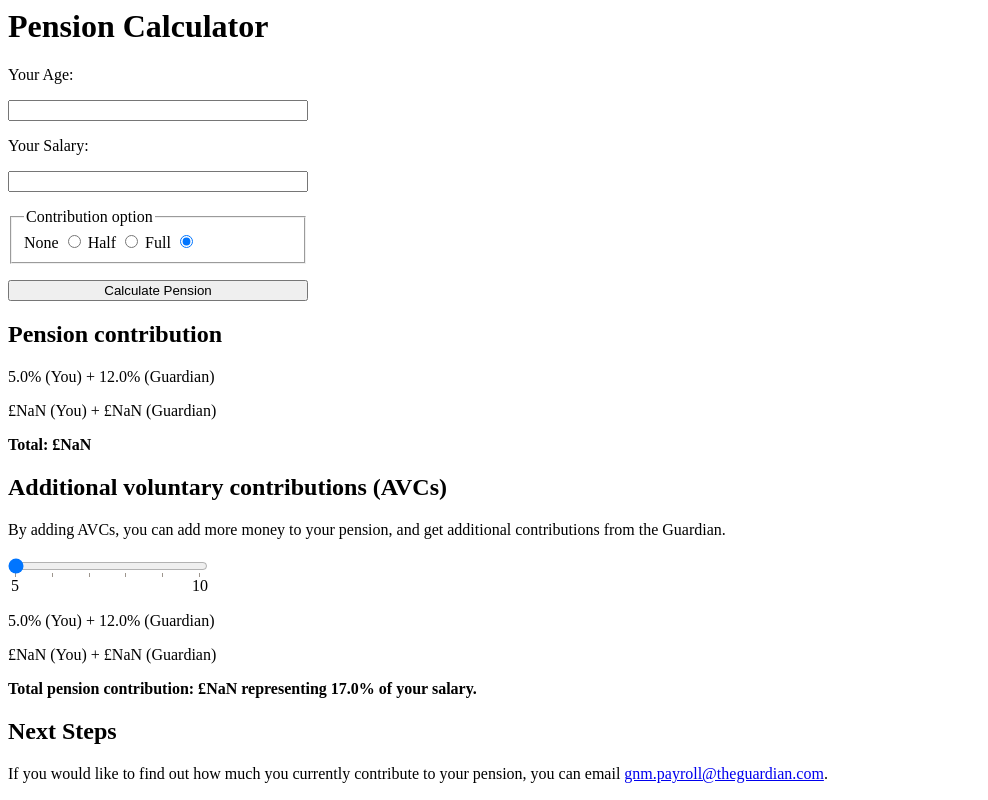
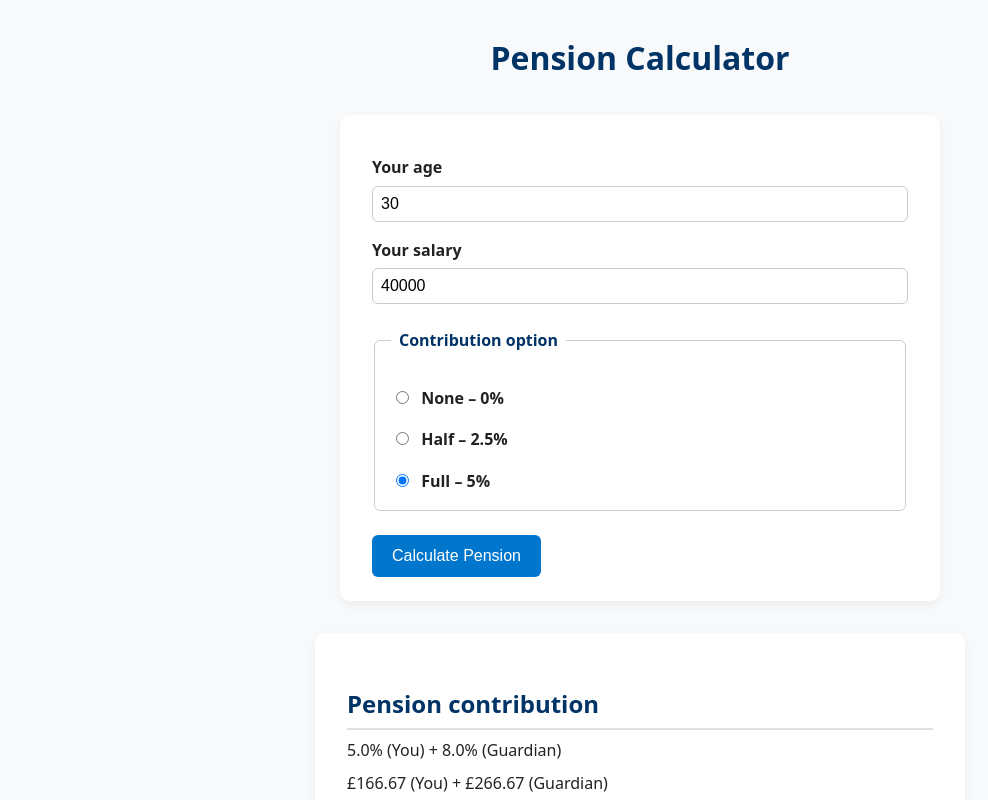
Before and after one commit to SiAdcock/pension-calculator-new, a plain HTML site: page index.html in a window 1280 px wide. Both pictures are taken after a click on the button "Calculate Pension". Shown: the top 800 px of the page, without its empty margins (0-988 px from the left). Drawn offline with Linux system fonts and the light colour scheme.

Commit message:
spit and polish

```diff
--- a/index.html
+++ b/index.html
@@ -7,20 +7,28 @@
 <body>
     <h1>Pension Calculator</h1>
     <form id="pension-form" class="pension-form">
-        <label for="age">Your Age:</label>
-        <input type="number" id="age" name="age" required>
+        <label for="age">Your age</label>
+        <input type="number" id="age" name="age" value="30" required>
 
-        <label for="salary">Your Salary:</label>
-        <input type="number" id="salary" name="salary" required>
+        <label for="salary">Your salary</label>
+        <input type="number" id="salary" name="salary" value="40000" required>
 
         <fieldset name="contribution-option-group">
             <legend>Contribution option</legend>
-            <label for="contribution-option-none">None</label>
-            <input type="radio" id="contribution-option-none" name="contribution-option" value="none" class="contribution-option">
-            <label for="contribution-option-half">Half</label>
-            <input type="radio" id="contribution-option-half" name="contribution-option" value="half" class="contribution-option">
-            <label for="contribution-option-full">Full</label>
-            <input type="radio" id="contribution-option-full" name="contribution-option" value="full" class="contribution-option" checked>
+            <label for="contribution-option-none">
+                <input type="radio" id="contribution-option-none" name="contribution-option" value="none" class="contribution-option">
+                None – 0%
+            </label>
+
+            <label for="contribution-option-half">
+                <input type="radio" id="contribution-option-half" name="contribution-option" value="half" class="contribution-option">
+                Half – 2.5%
+            </label>
+
+            <label for="contribution-option-full">
+                <input type="radio" id="contribution-option-full" name="contribution-option" value="full" class="contribution-option" checked>
+                Full – 5%
+            </label>
         </fieldset>
 
         <button type="button" id="calculate-ordinary-contribution">Calculate Pension</button>
@@ -57,12 +65,17 @@
                 type="range"
                 id="avc-range"
                 name="avcs"
-                min="0.05"
+                min="0.00"
                 max="0.1"
                 step="0.01"
                 list="avc-values"
-                value="0.05">
+                value="0.00">
             <datalist id="avc-values">
+                <option value="0.00" label="0"></option>
+                <option value="0.01"></option>
+                <option value="0.02"></option>
+                <option value="0.03"></option>
+                <option value="0.04"></option>
                 <option value="0.05" label="5"></option>
                 <option value="0.06"></option>
                 <option value="0.07"></option>
--- a/script.js
+++ b/script.js
@@ -45,7 +45,7 @@ const getEmployerAvcRate = (avc) => {
 const calculatePensionAvcs = (age, salary, avc) =>{
     const monthlySalary = salary / 12;
     const employerAvcRate = getEmployerAvcRate(avc);
-    const pensionContributionPersonal = (avc) * monthlySalary;
+    const pensionContributionPersonal = (ORDINARY_PERSONAL_CONTRIBUTION_RATE + avc) * monthlySalary;
     const pensionContributionEmployer = (getEmployerContributionRate(age) + employerAvcRate) * monthlySalary;
 
     return {
@@ -79,7 +79,7 @@ const updatePensionContributionOrdinary = (age, option, {personal, employer, tot
 }
 
 const updatePensionContributionAvcs = (age, avc, {personal, employer, total}) => {
-    document.getElementById('avc-contribution-rate-you').innerText = (avc * 100).toFixed(1);
+    document.getElementById('avc-contribution-rate-you').innerText = ((avc + ORDINARY_PERSONAL_CONTRIBUTION_RATE) * 100).toFixed(1);
     document.getElementById('avc-contribution-rate-guardian').innerText = ((getEmployerContributionRate(age) + getEmployerAvcRate(avc)) * 100).toFixed(1);
     document.getElementById('avc-contribution-you').innerText = personal.toFixed(2);
     document.getElementById('avc-contribution-guardian').innerText = employer.toFixed(2);
--- a/styles.css
+++ b/styles.css
@@ -1,20 +1,88 @@
-.result__ordinary, .result__avc, .next-steps {
-    display: none;
 
-    &.visible {
-        display: block;
-    }
+/* === Base styles === */
+* {
+  box-sizing: border-box;
 }
 
-.pension-form {
-    display: flex;
-    flex-direction: column;
-    gap: 1em;
-    max-width: 300px;
+body {
+  font-family: system-ui, -apple-system, "Segoe UI", Roboto, Helvetica, Arial, sans-serif;
+  background-color: #f8f9fa;
+  color: #222;
+  margin: 0;
+  padding: 2rem;
+  line-height: 1.6;
 }
 
-.contribution-option-group {
+h1, h2, legend {
+  color: #003366;
+}
 
+h1 {
+  text-align: center;
+  margin-bottom: 1rem;
+}
+
+p {
+  max-width: 650px;
+  margin: 0 auto 1rem;
+}
+
+/* === Form styling === */
+form.pension-form {
+  background: #fff;
+  border-radius: 10px;
+  padding: 1.5rem 2rem;
+  max-width: 600px;
+  margin: 2rem auto;
+  box-shadow: 0 4px 10px rgba(0, 0, 0, 0.05);
+}
+
+form label {
+  display: block;
+  margin-top: 1rem;
+  font-weight: 600;
+}
+
+form input[type="number"],
+form input[type="range"] {
+  width: 100%;
+  padding: 0.5rem;
+  margin-top: 0.3rem;
+  border-radius: 6px;
+  border: 1px solid #ccc;
+  font-size: 1rem;
+}
+
+fieldset {
+  border: 1px solid #ccc;
+  border-radius: 6px;
+  padding: 1rem;
+  margin-top: 1.5rem;
+}
+
+legend {
+  font-weight: 600;
+  padding: 0 0.5rem;
+}
+
+.contribution-option {
+  margin-right: 0.5rem;
+}
+
+button {
+  margin-top: 1.5rem;
+  padding: 0.75rem 1.25rem;
+  border: none;
+  border-radius: 6px;
+  background-color: #0077cc;
+  color: #fff;
+  font-size: 1rem;
+  cursor: pointer;
+  transition: background 0.2s ease;
+}
+
+button:hover {
+  background-color: #005fa3;
 }
 
 datalist {
@@ -26,11 +94,68 @@ datalist {
   padding-left: 3px;
 }
 
-option {
-  padding: 0;
-}
-
 input[type="range"] {
   width: 200px;
   margin: 0;
 }
+/* === Results styling === */
+.result__ordinary, .result__avc, .next-steps {
+    display: none;
+
+    &.visible {
+        display: block;
+    }
+}
+
+article.result {
+  max-width: 650px;
+  margin: 2rem auto;
+  background: #fff;
+  padding: 2rem;
+  border-radius: 10px;
+  box-shadow: 0 4px 10px rgba(0, 0, 0, 0.05);
+}
+
+.result section + section {
+  margin-top: 2rem;
+}
+
+.result h2 {
+  margin-bottom: 0.5rem;
+  border-bottom: 2px solid #e0e0e0;
+  padding-bottom: 0.25rem;
+}
+
+.result p {
+  margin: 0.5rem 0;
+  font-size: 1rem;
+}
+
+.result strong {
+  color: #003366;
+}
+
+/* === Links === */
+a {
+  color: #0077cc;
+  text-decoration: none;
+}
+
+a:hover {
+  text-decoration: underline;
+}
+
+/* === Responsive tweaks === */
+@media (max-width: 600px) {
+  body {
+    padding: 1rem;
+  }
+
+  form.pension-form, article.result {
+    padding: 1.25rem;
+  }
+
+  button {
+    width: 100%;
+  }
+}
```
